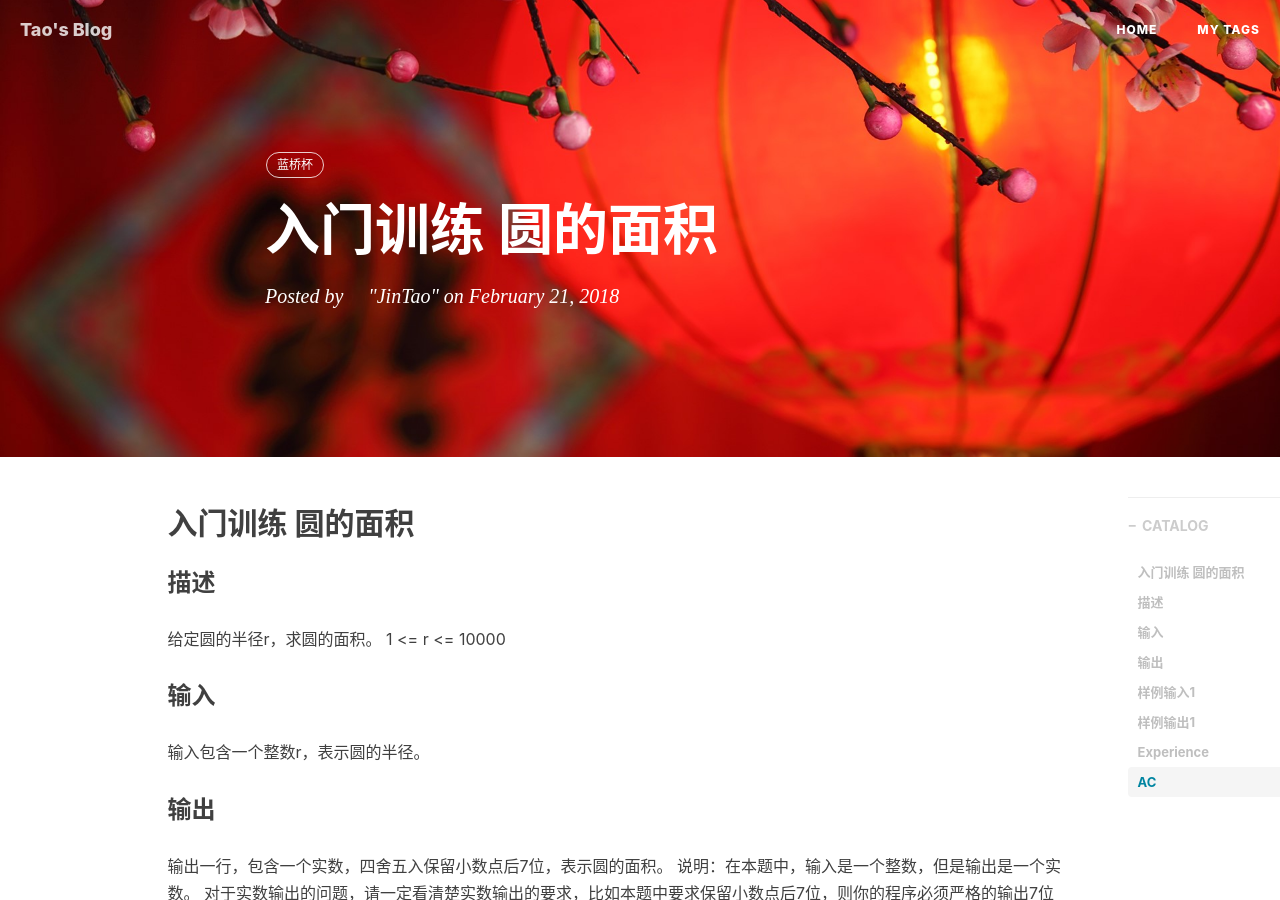
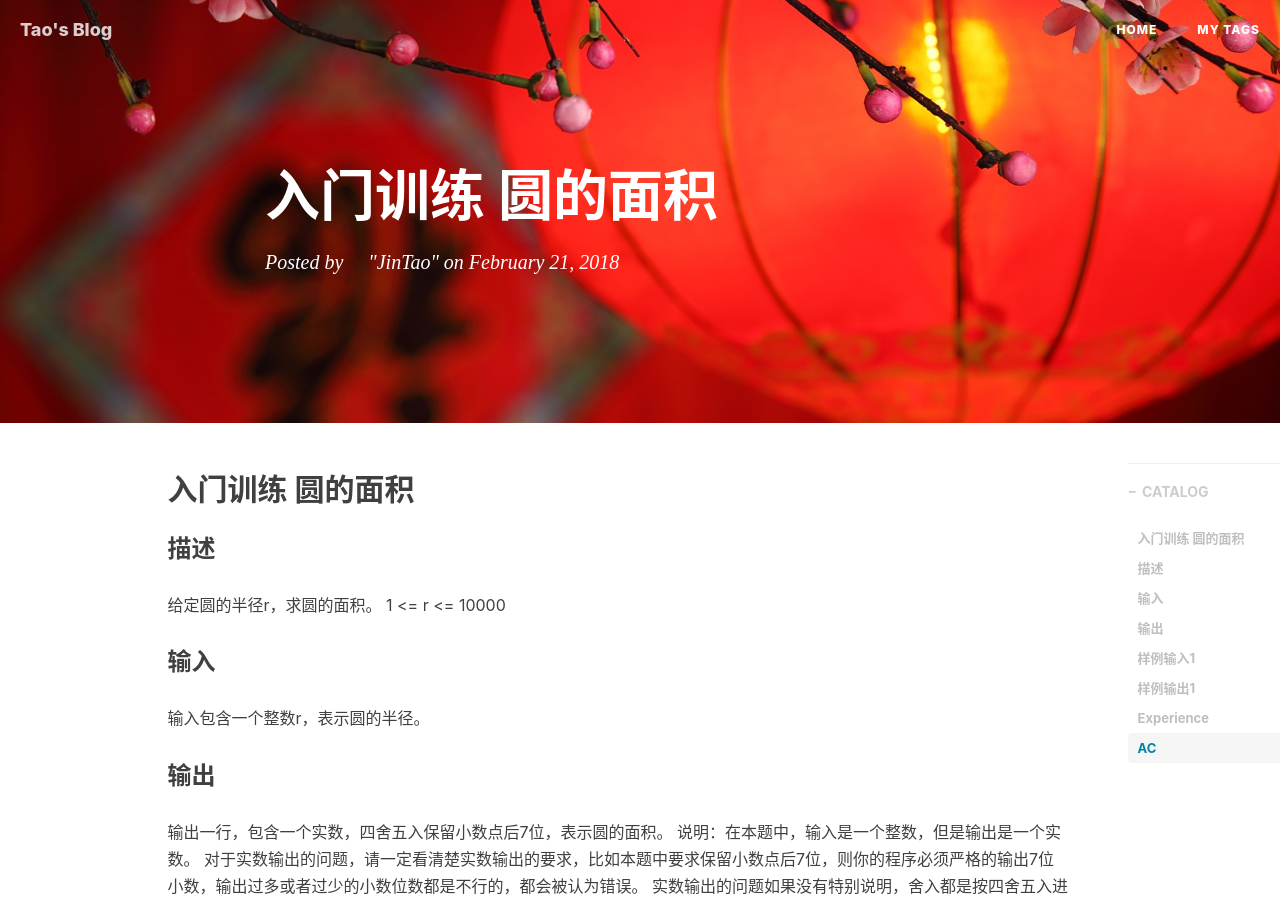
Before and after one commit to pandaKINandQUEEN/GinKo-BFU.github.io, a Jekyll site: the page built from _posts/2018-02-21-The-area-of-the-circle.md, in a window 1280 px wide and 900 px high. Built offline with Jekyll 4.4.1, drawn with Linux system fonts in a browser that asks for light colours; nearby versions of some CDN libraries; comment, search, counter and statistics services are not loaded.

Commit message:
Update 2018-02-21-The-area-of-the-circle.md

```diff
--- a/_posts/2018-02-21-The-area-of-the-circle.md
+++ b/_posts/2018-02-21-The-area-of-the-circle.md
@@ -7,7 +7,6 @@ author:     "JinTao"
 header-img: "img/2018newyear.jpg"
 catalog: true
 tags:
-- 蓝桥杯
 ---
 
 ## 入门训练 圆的面积
```
